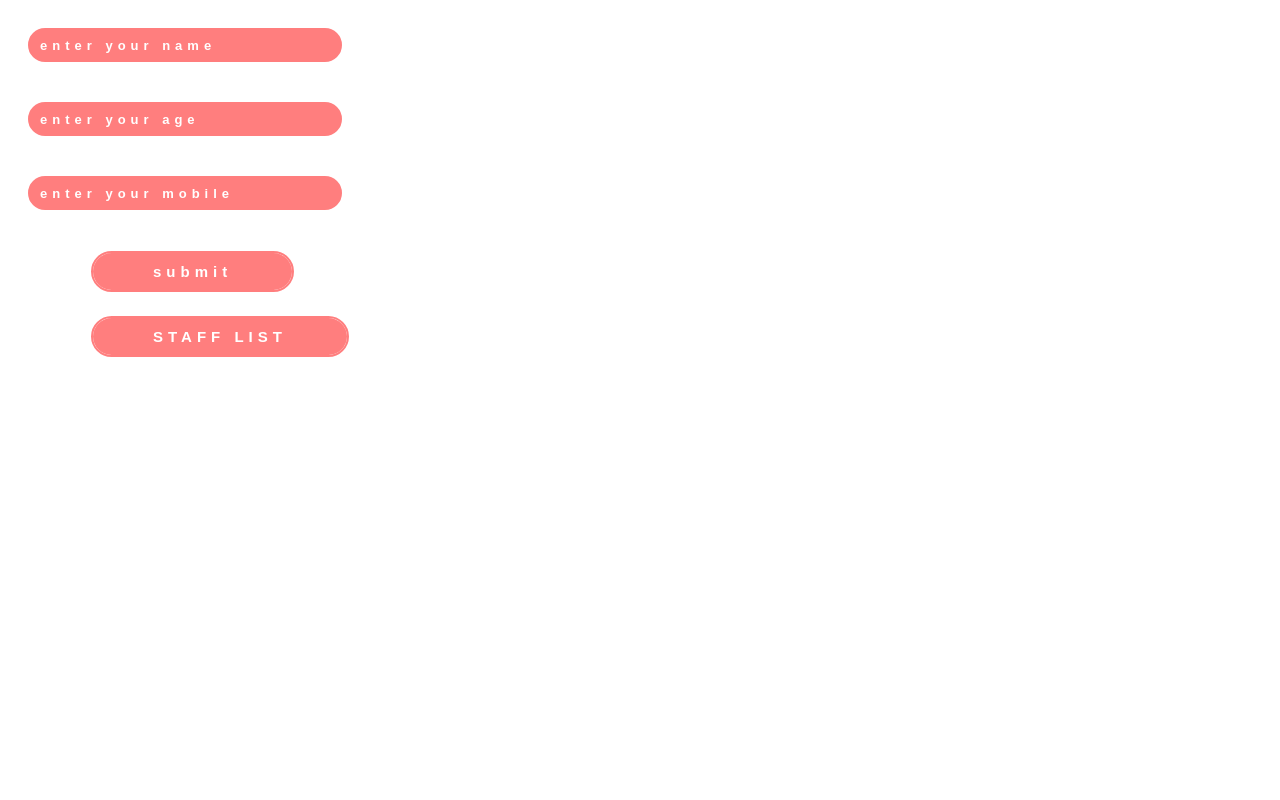
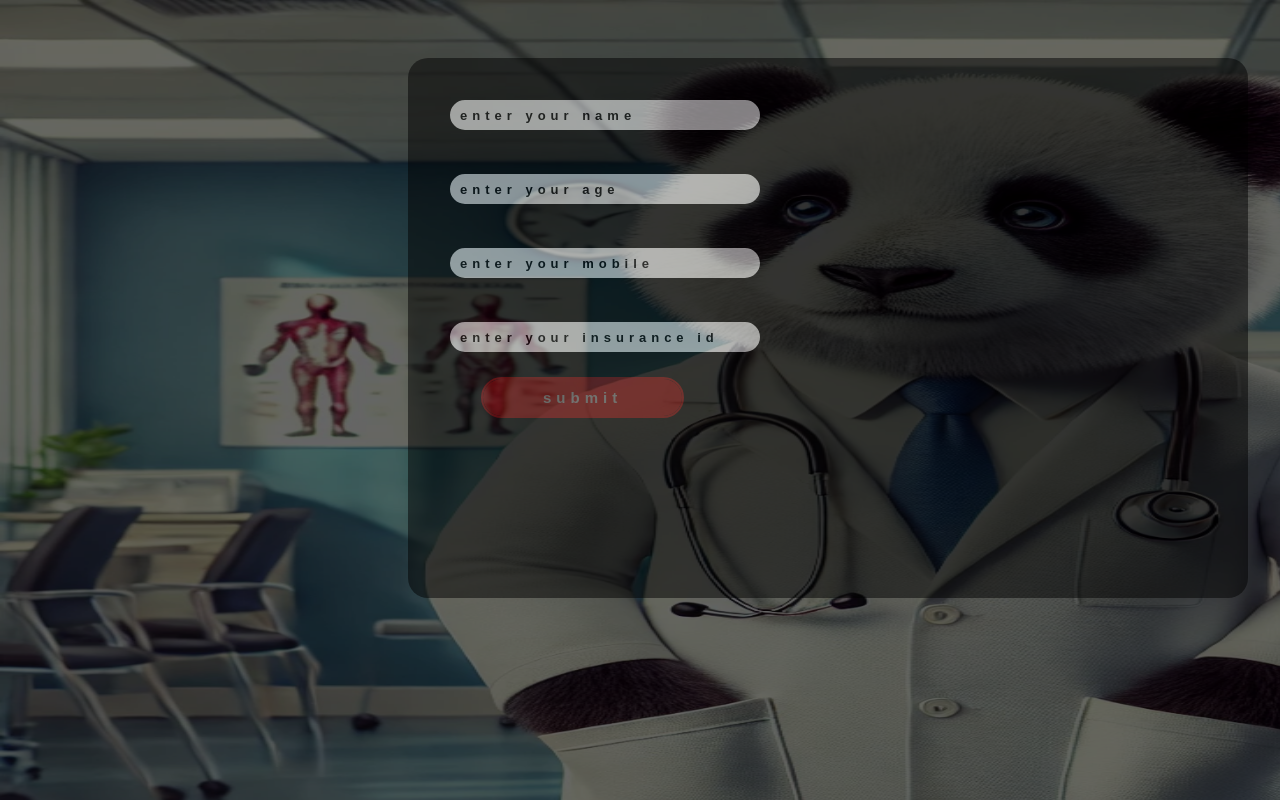
Before and after one commit to ASWIN226/phppro, a PHP site: page /enter.php in a window 1280 px wide. Run offline with PHP 8.4, Linux system fonts and the light colour scheme.

Commit message:
new 17-11-24

```diff
--- a/cl.css
+++ b/cl.css
@@ -6,3 +6,9 @@ width: 300px;
 
 
 }
+
+.btnc{
+  background-color: transparent;
+  border: none;
+
+}
--- a/enter.php
+++ b/enter.php
@@ -9,10 +9,12 @@
 </head>
 <body>
 
+<div class='overlay'></div>
+
 <?php
 include 'config.php';
-$name=$age=$ph='';
-$nmerr=$agerr=$pherr='';
+$name=$age=$ph=$ins='';
+$nmerr=$agerr=$pherr=$inser='';
 
 if($_SERVER['REQUEST_METHOD']==='POST'){
     $name=pp_pp($_POST['name']);
@@ -46,6 +48,16 @@ if($_SERVER['REQUEST_METHOD']==='POST'){
         $ph=pp_pp($_POST['phone']);
     }
 
+
+    $ins=pp_pp($_POST['insid']);
+    if(empty( $ins=pp_pp($_POST['insid']))){
+        $inser='enter your insurance id';
+    }
+
+    else{
+        $ins=pp_pp($_POST['insid']);
+    }
+
 }
 
 function pp_pp($data){
@@ -55,10 +67,10 @@ function pp_pp($data){
     return $data;
 }
 
-$sql=$conn->prepare('INSERT INTO patients(names,age,mobile) VALUES(?,?,?)');
+$sql=$conn->prepare('INSERT INTO patients(names,age,mobile,insid) VALUES(?,?,?,?)');
 
-$sql->bind_param("sis",$name,$age,$ph);
-if($name==''|| $age==''|| $ph==''){
+$sql->bind_param("siss",$name,$age,$ph,$ins);
+if($name==''|| $age==''|| $ph=='' || $ins==''){
     echo '';
 }
 
@@ -80,18 +92,22 @@ $conn->close();
 
 ?>
 
+<div class='fmmv'>
+
 <form action="<?php echo htmlspecialchars($_SERVER['PHP_SELF']); ?>" method='post'>
 
 <input type="text" name='name' class="inpt" placeholder="enter your name"> <p class='err'><?php  echo $nmerr;?></p> <br>
 <input type="text" name='age' class="inpt" placeholder="enter your age">  <p class='err'><?php  echo $agerr;?></p> <br>
 <input type="text" name='phone' class="inpt" placeholder="enter your mobile"> <p class='err'><?php  echo $pherr;?></p><br>
-<br>
 
-<input type="submit" value='submit' class="sbmt"> <br> <br>
+
+<input type="text" class="inpt" placeholder="enter your insurance id" name="insid">  <p class='err'><?php  echo $inser;?></p> <br>
+
+<input type="submit" value='submit' class="sbmt"> <br>
 
 
 
-<button class="sbmt"><a href='cl.php' class='sd'>STAFF LIST</a></button>
+<!-- <button class="sbt1"><a href='cl.php' class='sd'>STAFF LIST</a></button> -->
 
 
 
@@ -99,6 +115,9 @@ $conn->close();
 
 
 </form>
+
+
+</div>
 
 
 
--- a/style.css
+++ b/style.css
@@ -14,14 +14,16 @@
    padding: 5px;
    border-radius: 20px;
    text-indent: 5px;
-   border: 2px solid red;
+   border: 2px solid black;
    margin: 20px;
-   background-color: red;
+   background-color: white;
    letter-spacing:5px;
    font-size: 13px;
    font-weight: bold;
-   color: white;
-   opacity: 0.5;
+  color: black;
+
+   position: relative;
+
 
 
 }
@@ -35,7 +37,7 @@
     letter-spacing:5px;
   font-size: 13px;
   font-weight: bold;
-  color: white;
+color: black;
 
 
 }
@@ -49,10 +51,63 @@
   font-size: 15px;
   font-weight: bold;
   position: relative;
-  left: 80px;
+  left: 50px;
  color: white;
   background-color: red;
   opacity: 0.5;
   margin: 5px;
 
 }
+
+.sbt1{
+  padding: 10px 60px;
+  border-radius: 20px;
+  border: none;
+  outline: 2px solid red;
+  letter-spacing:5px;
+  font-size: 15px;
+  font-weight: bold;
+  position: relative;
+  left: 20px;
+ color: white;
+  background-color: red;
+  opacity: 0.5;
+  margin: 5px;
+
+}
+
+.overlay{
+  height: 100%;
+  width: 100%;
+  background-color: black;
+
+  position: absolute;
+  top: 0;
+  left: 0;
+  z-index: -100;
+  opacity: 0.6;
+
+  background-attachment: fixed;
+  background-repeat: no-repeat;
+  background-size: 1720px 850px;
+}
+
+body{
+  background-image: url('panda.jpg');
+  background-attachment: fixed;
+  background-repeat: no-repeat;
+  background-size: 1800px 850px;
+  overflow: hidden;
+
+}
+
+.fmmv{
+  transform:translate(400px,50px);
+  height: 500px;
+  width: 800px;
+ background-color: black;
+  padding: 20px;
+  border-radius: 20px;
+  opacity: 0.5;
+
+}
```
Also changed, not shown: cl.php (+18 -4 lines), jk.html (+3 -9 lines), panda.jpg (added).
